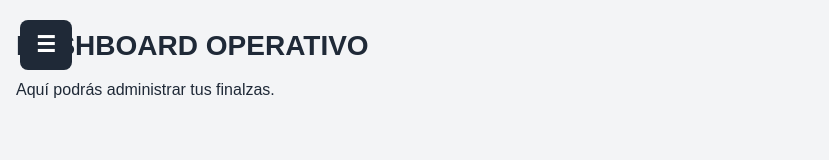
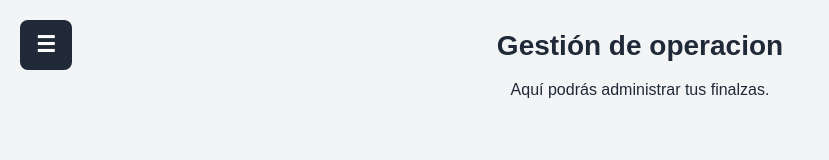
Before and after one commit to info3-fesc-2027-1/equipo-1-lLineal, a website built with Vite: page DASHLIVE.html in a window 1280 px wide. Shown: the whole page, without its empty margins (0-829 px from the left). Built offline with nearby package versions, Linux system fonts and the light colour scheme.

Commit message:
correcciones vizualizacion

```diff
--- a/DASHLIVE.html
+++ b/DASHLIVE.html
@@ -5,7 +5,7 @@
     <meta charset="UTF-8">
     <meta name="viewport" content="width=device-width, initial-scale=1.0">
 
-    <title>Clientes | TALLER MOREALES</title>
+    <title>Clientes | TALLER </title>
 </head>
 
 <body>
@@ -35,10 +35,9 @@
 
     <main class="contenido">
 
-        <h1>DASHBOARD OPERATIVO</h1>
+        <h1 style="text-align: center;">Gestión de operacion</h1>
 
-        <p>Aquí podrás administrar tus finalzas.</p>
-
+        <p style="text-align: center;">Aquí podrás administrar tus finalzas.</p>
     </main>
 
     <script type="module" src="/src/menu.js"></script>
```
Also changed, not shown: pedidos.html (+3 -3 lines).
